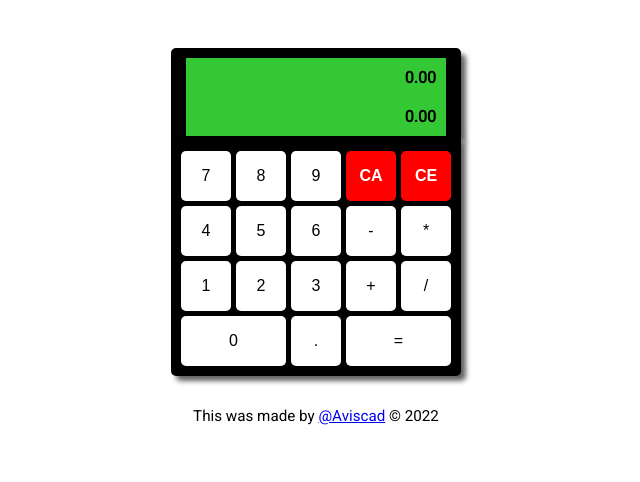
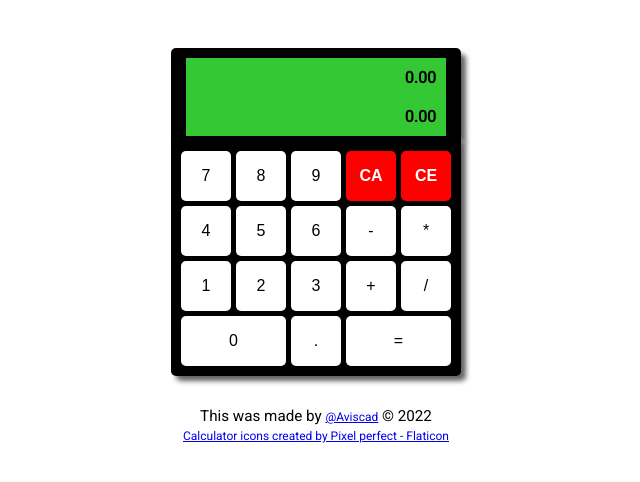
Before and after one commit to Aviscad/calculator, a plain HTML site: page index.html in a window 1280 px wide. Shown: the whole page, without its empty margins (324-964 px from the left). Drawn offline with Linux system fonts and the light colour scheme.

Commit message:
Adding favicon

```diff
--- a/css/style.css
+++ b/css/style.css
@@ -9,6 +9,10 @@ html{
     font-size: 16px;
     box-sizing: inherit;
     font-family: 'Roboto', sans-serif;
+}
+a{
+    margin-top: .25rem;
+    font-size: .75rem;
 }
 body{
     text-align: center;
--- a/index.html
+++ b/index.html
@@ -5,7 +5,8 @@
     <meta http-equiv="X-UA-Compatible" content="IE=edge">
     <meta name="viewport" content="width=device-width, initial-scale=1.0">
     <link rel="stylesheet" href="./css/style.css">
-    <title>Document</title>
+    <link rel="shortcut icon" href="./assets/img/calculator.png" type="image/png">
+    <title>Calculator</title>
 </head>
 <body>
 <div class="container">
@@ -36,6 +37,7 @@
 
     <footer>
         <p>This was made by <a href="https://github.com/Aviscad" target="_blank">@Aviscad</a> &copy; 2022</p>
+        <a href="https://www.flaticon.com/free-icons/calculator" title="calculator icons">Calculator icons created by Pixel perfect - Flaticon</a>
     </footer>
     <script src="./js/script.js"></script>
 </div>
```
Also changed, not shown: assets/img/calculator.png (added).
